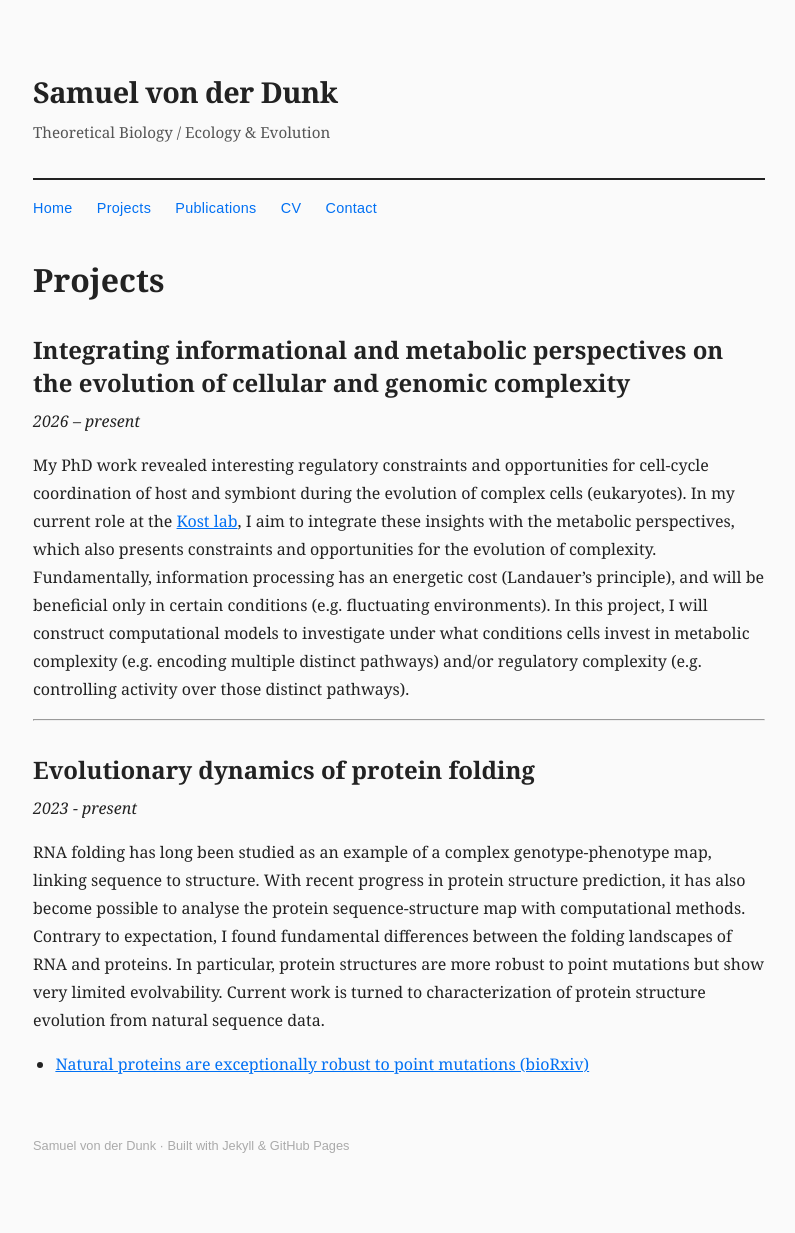
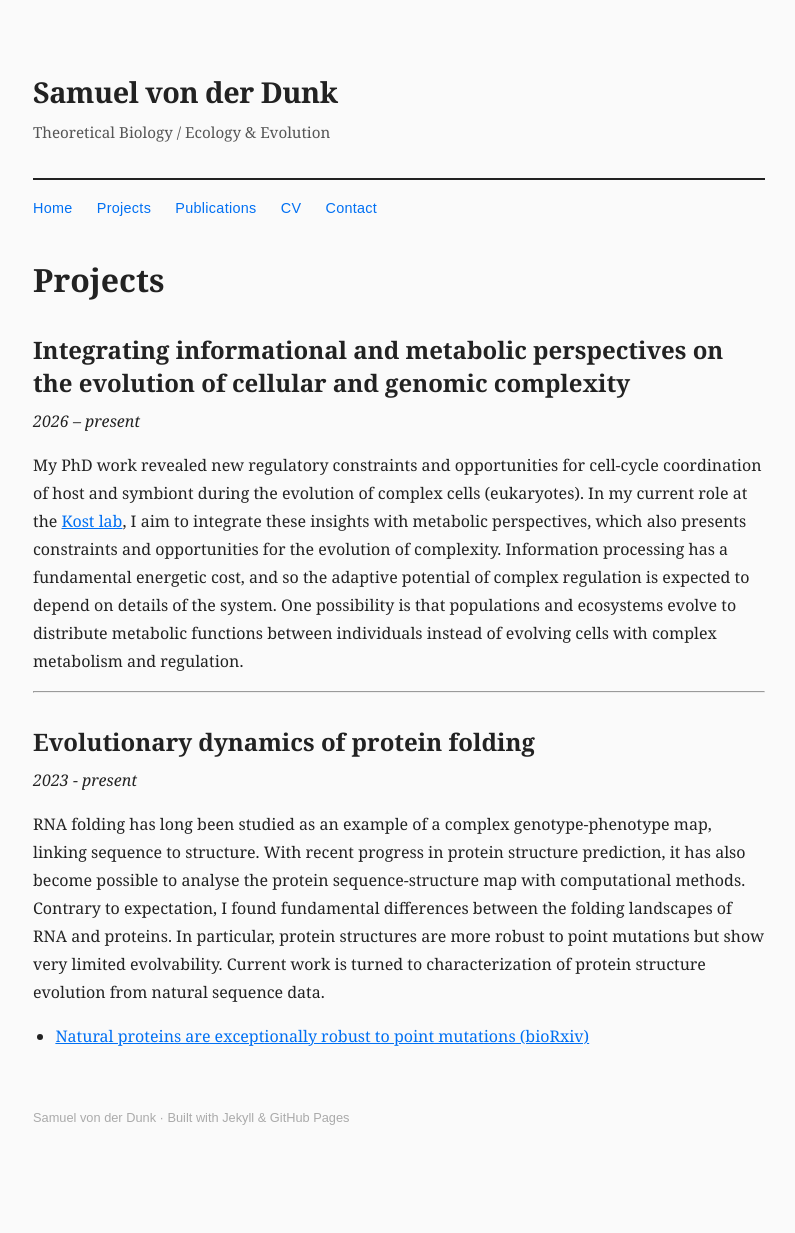
Before and after one commit to samvonderdunk/samvonderdunk.github.io, a Jekyll site: the page built from projects.md, in a window 1280 px wide. Shown: the whole page, without its empty margins (241-1036 px from the left). Built offline with Jekyll 4.4.1, drawn with Linux system fonts in a browser that asks for light colours; after the commit the page ends 1205 px from its top, so only the background shows below that.

Commit message:
Update projects.md

```diff
--- a/projects.md
+++ b/projects.md
@@ -8,7 +8,7 @@ title: Projects
 ## Integrating informational and metabolic perspectives on the evolution of cellular and genomic complexity
 *2026 – present*
 
-My PhD work revealed interesting regulatory constraints and opportunities for cell-cycle coordination of host and symbiont during the evolution of complex cells (eukaryotes). In my current role at the [Kost lab](https://www.kostlab.com), I aim to integrate these insights with the metabolic perspectives, which also presents constraints and opportunities for the evolution of complexity. Fundamentally, information processing has an energetic cost (Landauer's principle), and will be beneficial only in certain conditions (e.g. fluctuating environments). In this project, I will construct computational models to investigate under what conditions cells invest in metabolic complexity (e.g. encoding multiple distinct pathways) and/or regulatory complexity (e.g. controlling activity over those distinct pathways).
+My PhD work revealed new regulatory constraints and opportunities for cell-cycle coordination of host and symbiont during the evolution of complex cells (eukaryotes). In my current role at the [Kost lab](https://www.kostlab.com), I aim to integrate these insights with metabolic perspectives, which also presents constraints and opportunities for the evolution of complexity. Information processing has a fundamental energetic cost, and so the adaptive potential of complex regulation is expected to depend on details of the system. One possibility is that populations and ecosystems evolve to distribute metabolic functions between individuals instead of evolving cells with complex metabolism and regulation.
 
 ---
 
```
